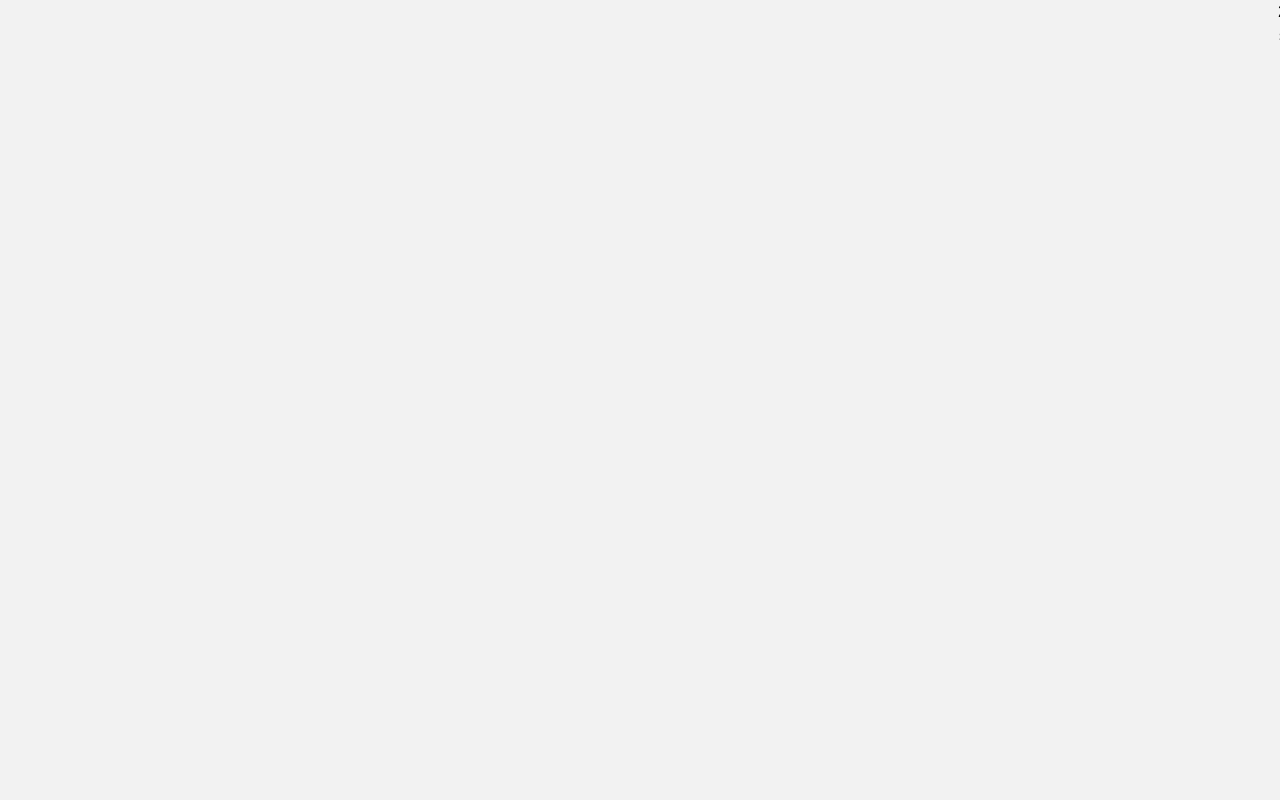
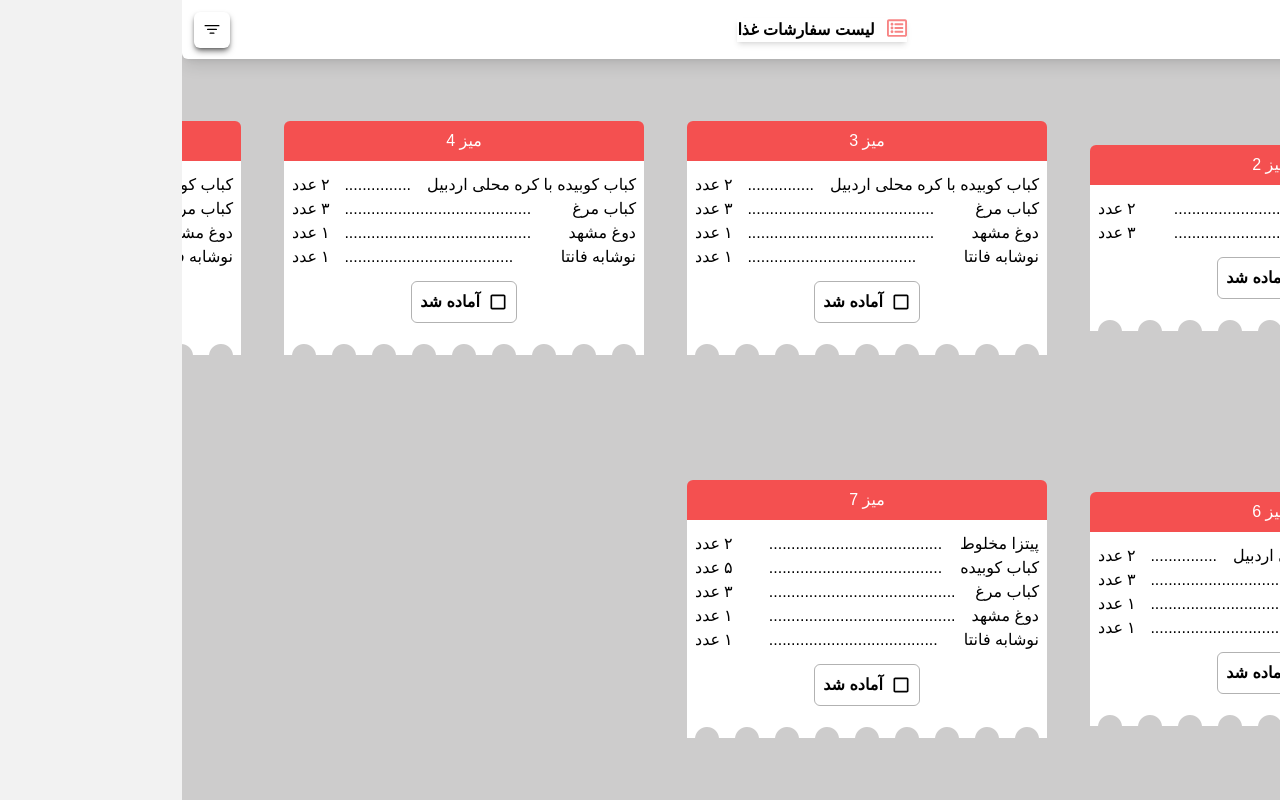
Before and after one commit to AmirVeiN/Restaurant, a Next.js app: page /chef in a window 1280 px wide. Built offline with nearby package versions, Linux system fonts and the light colour scheme; a small style sheet from the web is missing.

Commit message:
fix chef

```diff
--- a/src/pages/chef/index.tsx
+++ b/src/pages/chef/index.tsx
@@ -4,186 +4,170 @@ import { MdCheckBoxOutlineBlank } from "react-icons/md";
 import { useAppSelector, useAppDispatch } from "../../../store/hooks";
 import { MdKeyboardArrowRight } from "react-icons/md";
 import { useRouter } from "next/router";
-import { useReducer, useState } from "react";
+import { Dispatch, SetStateAction, useReducer, useState } from "react";
 import { AiFillCheckSquare } from "react-icons/ai";
 import { FinishChanger } from "../../../store/chef/slice";
-import React, { Component } from "react";
-import ReactDOM from "react-dom/client";
+import React from "react";
 
-type CounterProps = {
-  message: string;
-};
-
-type CounterState = {
-  count: number;
-};
-
-export default class Chef extends Component<CounterProps, CounterState> {
-  constructor(props:{message : "s"}) {
-    super(props);
-    this.state = {
-      count: 2,
-    };
-  }
-  hello(a: string) {
-    console.log(this.props.message);
-
-    return 2;
-  }
-
-  render = () => {
-    return (
-      <div>
-        <div>{this.hello("2")}</div>
-        <div>s</div>
+function ReadyModal(props: { onClose: () => void; id: number }) {
+  const dispatch = useAppDispatch();
+  return props.id > -1 ? (
+    <div className="w-screen h-screen flex justify-center items-center absolute top-0">
+      <div className=" flex justify-center items-center flex-col -space-y-[30px] h-[500px] w-80 ">
+        <div className="z-20 h-fit w-full flex justify-center">
+          <img
+            className=""
+            src={"/chef3.png"}
+            alt="Loading..."
+            width={200}
+            height={100}
+          />
+        </div>
+        <div className="h-60 w-full z-10 flex items-end">
+          <div className="bg-primary rounded-[40px] shadow-lg shadow-text h-full w-full">
+            <div className="h-1/2 w-full flex flex-col space-y-5 justify-end items-center">
+              <p className="text-text font-extrabold text-2xl">
+                آماده شدن سفارش
+              </p>
+              <p className="text-text/70 text-lg">
+                آیا مطمئن هستید ؟{props.id}
+              </p>
+            </div>
+            <div className="h-1/2 w-full flex flex-row justify-center items-center space-x-10 space-x-reverse">
+              <button
+                onClick={props.onClose}
+                className="bg-text shadow-md shadow-text text-primary w-fit h-fit text-xl p-3 rounded-2xl"
+              >
+                خیر
+              </button>
+              <button
+                onClick={() => {
+                  props.onClose();
+                  dispatch(FinishChanger({ id: props.id }));
+                }}
+                className="bg-card shadow-md shadow-text text-text w-fit h-fit text-xl p-3 rounded-2xl"
+              >
+                آماده است
+              </button>
+            </div>
+          </div>
+        </div>
       </div>
-    );
-  };
+    </div>
+  ) : null;
 }
 
-// export default function ChefPage() {
-//   const dispatch = useAppDispatch();
+function ChefSelected(props: {
+  count: number[];
+  title: Array<string>;
+  finish: boolean;
+  table: number;
+  handler: () => void;
+}) {
+  const [open, openHandler] = useState(false);
+  const Toggle = () => openHandler(!open);
+  return (
+    <div className="w-96 h-fit p-3 ">
+      <div className="bg-primary rounded-t-xl">
+        <div className="h-10 bg-red flex rounded-t-md justify-center items-center mb-3 text-primary">
+          میز {Intl.NumberFormat("fr").format(props.table)}
+        </div>
+        <div className="h-fit flex flex-col space-y-3 ">
+          <div className="w-full flex flex-row h-fit justify-between px-2">
+            <div>
+              {props.title.map((i) => (
+                <div
+                  className={`w-full flex flex-row space-x-reverse space-x-4 justify-between`}
+                >
+                  <div className="">{i}</div>
+                  <p>
+                    {i.length >= 25
+                      ? ".".repeat(45 - i.length)
+                      : ".".repeat(50 - i.length)}
+                  </p>
+                </div>
+              ))}
+            </div>
+            <div>
+              {props.count.map((e) => (
+                <div className="flex flex-row justify-around space-x-1 space-x-reverse">
+                  <div>{Intl.NumberFormat("fa").format(e)}</div>
+                  <div>عدد</div>
+                </div>
+              ))}
+            </div>
+          </div>
+          <div className="flex flex-row justify-center">
+            <button
+              onClick={props.handler}
+              className={`border p-2 ${
+                props.finish ? "border-softGreen" : "border-text/30"
+              } rounded-md space-x-2 space-x-reverse flex flex-row justify-center items-center`}
+            >
+              <div>
+                {props.finish ? (
+                  <AiFillCheckSquare className="text-softGreen text-xl" />
+                ) : (
+                  <MdCheckBoxOutlineBlank className="text-xl" />
+                )}
+              </div>
+              <p
+                className={` ${
+                  props.finish ? "text-softGreen" : "text-text"
+                } font-bold`}
+              >
+                آماده شد
+              </p>
+            </button>
+          </div>
+          <div className="bg-mask h-5 w-full"></div>
+        </div>
+      </div>
+    </div>
+  );
+}
+export default function ChefPage() {
+  const [show, showHandler] = useState(-1);
 
-//   const chefItems = useAppSelector((item) => item.chef);
-//   const router = useRouter();
+  const chefItems = useAppSelector((item) => item.chef).filter(
+    (d) => !d.finish
+  );
+  const router = useRouter();
 
-//   return (
-//     <div className="h-screen w-screen relative bg-lightGray ">
-//       <div className="backdrop-blur-sm absolute"></div>
-//       <div className="h-full w-full flex flex-col">
-//         <div className="w-full h-16 items-center shadow-lg rounded-b-md bg-primary justify-between px-3 flex flex-row">
-//           <button
-//             onClick={() => router.push("/")}
-//             className="text-xl shadow-md shadow-text/50 p-2 rounded-md bg-primary text-black"
-//           >
-//             <MdKeyboardArrowRight />
-//           </button>
-//           <div className="flex flex-row  right-28 justify-around shadow-md space-x-3 space-x-reverse">
-//             <FaRegListAlt className="text-xl text-red/70" />
-//             <p className="font-extrabold">لیست سفارشات غذا</p>
-//           </div>
-//           <button className=" left-3 bg-primary p-2 rounded-md shadow-md shadow-text/50  text-xl">
-//             <BsFilter />
-//           </button>
-//         </div>
-//         <div className="h-full w-full flex justify-start items-center flex-col overflow-y-auto md:grid grid-cols-2 lg:grid-cols-3 lg:gap-x-[6.75rem] xl:grid-cols-4 xl:gap-x-[20.75rem] ">
-//           {chefItems.map((items) => (
-//             <ChefSelected
-//               title={items.title}
-//               count={items.count}
-//               finish={items.finish}
-//               table={items.table}
-//             />
-//           ))}
-//         </div>
-//       </div>
-//     </div>
-//   );
-
-//   function ReadyModal(props: { show: boolean; table: number }) {
-//     return props.show ? (
-//       <div className="w-screen h-screen flex justify-center items-center">
-//         <div className=" flex justify-center items-center flex-col -space-y-[30px] h-[500px] w-80 ">
-//           <div className="z-20 h-fit w-full flex justify-center">
-//             <img
-//               className=""
-//               src={"/chef3.png"}
-//               alt="Loading..."
-//               width={200}
-//               height={100}
-//             />
-//           </div>
-//           <div className="h-60 w-full z-10 flex items-end">
-//             <div className="bg-primary rounded-[40px] shadow-lg shadow-text h-full w-full">
-//               <div className="h-1/2 w-full flex flex-col space-y-5 justify-end items-center">
-//                 <p className="text-text font-extrabold text-2xl">
-//                   آماده شدن سفارش
-//                 </p>
-//                 <p className="text-text/70 text-lg">
-//                   آیا مطمئن هستید ؟{props.table}
-//                 </p>
-//               </div>
-//               <div className="h-1/2 w-full flex flex-row justify-center items-center space-x-10 space-x-reverse">
-//                 <button className="bg-text shadow-md shadow-text text-primary w-fit h-fit text-xl p-3 rounded-2xl">
-//                   خیر
-//                 </button>
-//                 <button className="bg-card shadow-md shadow-text text-text w-fit h-fit text-xl p-3 rounded-2xl">
-//                   آماده است
-//                 </button>
-//               </div>
-//             </div>
-//           </div>
-//         </div>
-//       </div>
-//     ) : null;
-//   }
-
-//   function ChefSelected(props: {
-//     count: Array<number>;
-//     title: Array<string>;
-//     finish: boolean;
-//     table: number;
-//   }) {
-//     const [open, openHandler] = useState(false);
-//     const Toggle = () => openHandler(!open);
-//     return (
-//       <div className="w-96 h-fit p-3 ">
-//         <div className="bg-primary rounded-t-xl">
-//           <div className="h-10 bg-red flex rounded-t-md justify-center items-center mb-3 text-primary">
-//             میز {Intl.NumberFormat("fr").format(props.table)}
-//           </div>
-//           <div className="h-fit flex flex-col space-y-3 ">
-//             <div className="w-full flex flex-row h-fit justify-between px-2">
-//               <div>
-//                 {props.title.map((i) => (
-//                   <div
-//                     className={`w-full flex flex-row space-x-reverse space-x-4 justify-between`}
-//                   >
-//                     <div className="">{i}</div>
-//                     <p>
-//                       {i.length >= 25
-//                         ? ".".repeat(45 - i.length)
-//                         : ".".repeat(50 - i.length)}
-//                     </p>
-//                   </div>
-//                 ))}
-//               </div>
-//               <div>
-//                 {props.count.map((e) => (
-//                   <div className="flex flex-row justify-around space-x-1 space-x-reverse">
-//                     <div>{Intl.NumberFormat("fa").format(e)}</div>
-//                     <div>عدد</div>
-//                   </div>
-//                 ))}
-//               </div>
-//             </div>
-//             <div className="flex flex-row justify-center">
-//               <button
-//                 onClick={() => <ReadyModal show={true} table={2} />}
-//                 className={`border p-2 ${
-//                   props.finish ? "border-softGreen" : "border-text/30"
-//                 } rounded-md space-x-2 space-x-reverse flex flex-row justify-center items-center`}
-//               >
-//                 <div>
-//                   {props.finish ? (
-//                     <AiFillCheckSquare className="text-softGreen text-xl" />
-//                   ) : (
-//                     <MdCheckBoxOutlineBlank className="text-xl" />
-//                   )}
-//                 </div>
-//                 <p
-//                   className={` ${
-//                     props.finish ? "text-softGreen" : "text-text"
-//                   } font-bold`}
-//                 >
-//                   آماده شد
-//                 </p>
-//               </button>
-//             </div>
-//             <div className="bg-mask h-5 w-full"></div>
-//           </div>
-//         </div>
-//       </div>
-//     );
-//   }
-// }
+  return (
+    <>
+      <div className="h-screen w-screen relative bg-lightGray ">
+        <div className="backdrop-blur-sm absolute"></div>
+        <div className="h-full w-full flex flex-col">
+          <div className="w-full h-16 items-center shadow-lg rounded-b-md bg-primary justify-between px-3 flex flex-row">
+            <button
+              onClick={() => router.push("/")}
+              className="text-xl shadow-md shadow-text/50 p-2 rounded-md bg-primary text-black"
+            >
+              <MdKeyboardArrowRight />
+            </button>
+            <div className="flex flex-row  right-28 justify-around shadow-md space-x-3 space-x-reverse">
+              <FaRegListAlt className="text-xl text-red/70" />
+              <p className="font-extrabold">لیست سفارشات غذا</p>
+            </div>
+            <button className=" left-3 bg-primary p-2 rounded-md shadow-md shadow-text/50  text-xl">
+              <BsFilter />
+            </button>
+          </div>
+          <div className="h-full w-full flex justify-start items-center flex-col overflow-y-auto md:grid grid-cols-2 lg:grid-cols-3 lg:gap-x-[6.75rem] xl:grid-cols-4 xl:gap-x-[20.75rem] ">
+            {chefItems.map((items) => (
+              <ChefSelected
+                title={items.title}
+                count={items.count}
+                finish={items.finish}
+                table={items.table}
+                handler={() => showHandler(items.table)}
+              />
+            ))}
+          </div>
+        </div>
+      </div>
+      <ReadyModal id={show} onClose={() => showHandler(-1)} />
+    </>
+  );
+}
--- a/store/chef/slice.ts
+++ b/store/chef/slice.ts
@@ -93,9 +93,8 @@ const chefSlice = createSlice({
   name: "chefSlice",
   initialState,
   reducers: {
-    FinishChanger(state, actions:PayloadAction<FoodType>) {
-      state[actions.payload.table].finish = actions.payload.finish;
-    },
+    FinishChanger: (state, action: PayloadAction<{ id: number }>) =>
+      state.filter((d) => d.id !== action.payload.id),
   },
 });
 
```
